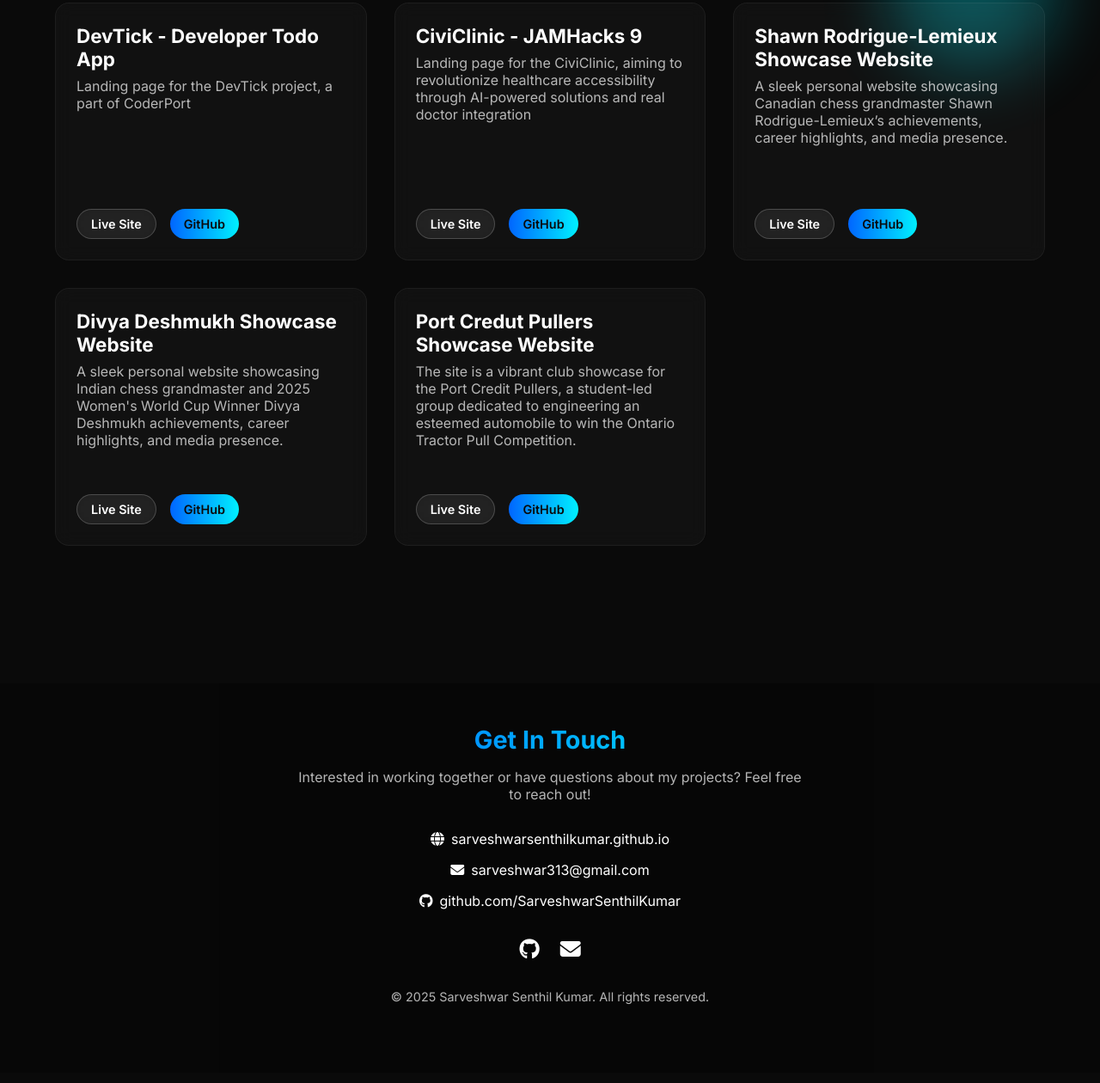
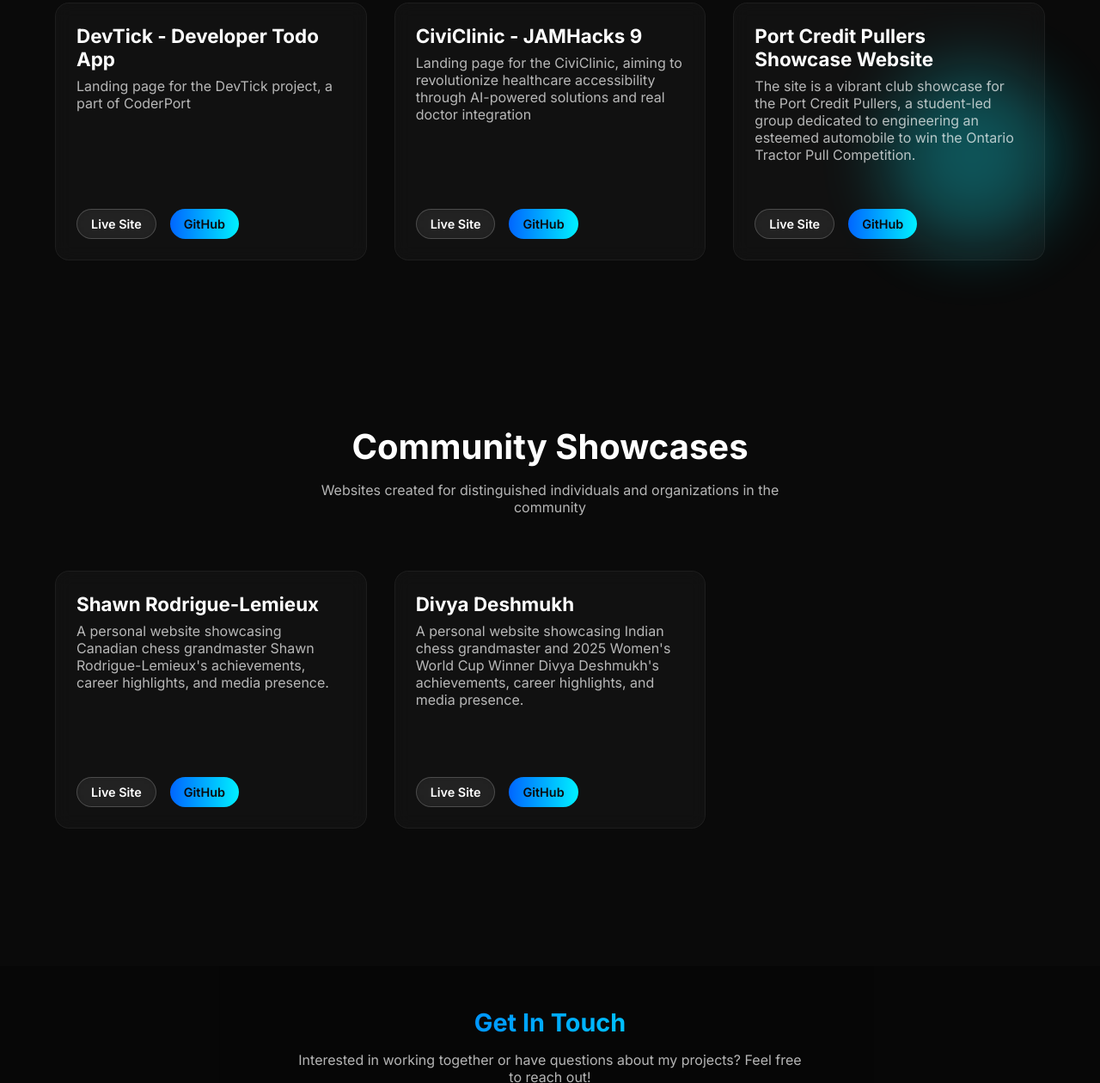
Before and after one commit to SarveshwarSenthilKumar/FrontendPortfolio, a plain HTML site: page index.html in a window 1280 px wide. Shown: the part 2181-3441 px from the top of the page at 86% size. Drawn offline with Linux system fonts and the light colour scheme.

Commit message:
Added a separate for community tab

```diff
--- a/index.html
+++ b/index.html
@@ -661,11 +661,33 @@
                     </div>
                 </div>
 
+                <!-- Port Credit Pullers Showcase Website -->
+                <div class="project-card">
+                    <div class="project-content">
+                        <h3>Port Credit Pullers Showcase Website</h3>
+                        <p>The site is a vibrant club showcase for the Port Credit Pullers, a student-led group dedicated to engineering an esteemed automobile to win the Ontario Tractor Pull Competition.</p>
+                        <div class="project-links">
+                            <a href="https://sarveshwarsenthilkumar.github.io/PortCreditPullers" target="_blank" class="btn btn-secondary">Live Site</a>
+                            <a href="https://github.com/SarveshwarSenthilKumar/PortCreditPullers" target="_blank" class="btn btn-primary">GitHub</a>
+                        </div>
+                    </div>
+                </div>
+
+            </div>
+        </section>
+
+        <!-- Community Showcases Section -->
+        <section class="projects" id="community-showcases" style="background: rgba(10, 10, 10, 0.7);">
+            <div class="section-header">
+                <h2>Community Showcases</h2>
+                <p>Websites created for distinguished individuals and organizations in the community</p>
+            </div>
+            <div class="projects-grid">
                 <!-- Shawn Rodrigue-Lemieux Portfolio Website -->
                 <div class="project-card">
                     <div class="project-content">
-                        <h3>Shawn Rodrigue-Lemieux Showcase Website</h3>
-                        <p>A sleek personal website showcasing Canadian chess grandmaster Shawn Rodrigue-Lemieux’s achievements, career highlights, and media presence.</p>
+                        <h3>Shawn Rodrigue-Lemieux</h3>
+                        <p>A personal website showcasing Canadian chess grandmaster Shawn Rodrigue-Lemieux's achievements, career highlights, and media presence.</p>
                         <div class="project-links">
                             <a href="https://sarveshwarsenthilkumar.github.io/Shawn-Rodrigue-Lemieux" target="_blank" class="btn btn-secondary">Live Site</a>
                             <a href="https://github.com/SarveshwarSenthilKumar/Shawn-Rodrigue-Lemieux" target="_blank" class="btn btn-primary">GitHub</a>
@@ -676,27 +698,14 @@
                 <!-- Divya Deshmukh Portfolio Website -->
                 <div class="project-card">
                     <div class="project-content">
-                        <h3>Divya Deshmukh Showcase Website</h3>
-                        <p>A sleek personal website showcasing Indian chess grandmaster and 2025 Women's World Cup Winner Divya Deshmukh achievements, career highlights, and media presence.</p>
+                        <h3>Divya Deshmukh</h3>
+                        <p>A personal website showcasing Indian chess grandmaster and 2025 Women's World Cup Winner Divya Deshmukh's achievements, career highlights, and media presence.</p>
                         <div class="project-links">
                             <a href="https://sarveshwarsenthilkumar.github.io/Divya-Deshmukh" target="_blank" class="btn btn-secondary">Live Site</a>
                             <a href="https://github.com/SarveshwarSenthilKumar/Divya-Deshmukh" target="_blank" class="btn btn-primary">GitHub</a>
                         </div>
                     </div>
                 </div>
-
-                <!-- Port Credit Pullers Showcase Website -->
-                <div class="project-card">
-                    <div class="project-content">
-                        <h3>Port Credut Pullers Showcase Website</h3>
-                        <p>The site is a vibrant club showcase for the Port Credit Pullers, a student-led group dedicated to engineering an esteemed automobile to win the Ontario Tractor Pull Competition.</p>
-                        <div class="project-links">
-                            <a href="https://sarveshwarsenthilkumar.github.io/PortCreditPullers" target="_blank" class="btn btn-secondary">Live Site</a>
-                            <a href="https://github.com/SarveshwarSenthilKumar/PortCreditPullers" target="_blank" class="btn btn-primary">GitHub</a>
-                        </div>
-                    </div>
-                </div>
-
             </div>
         </section>
 
```
